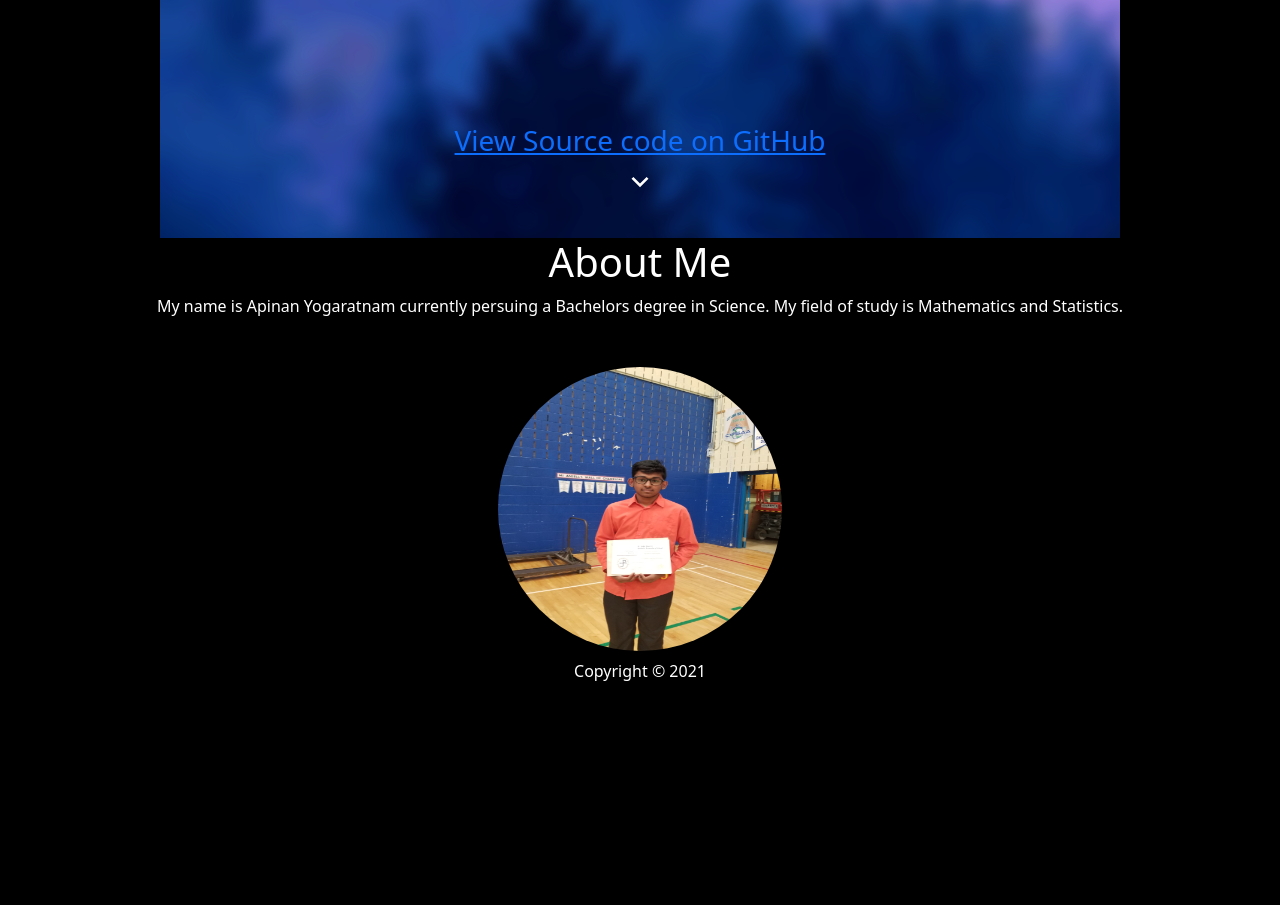
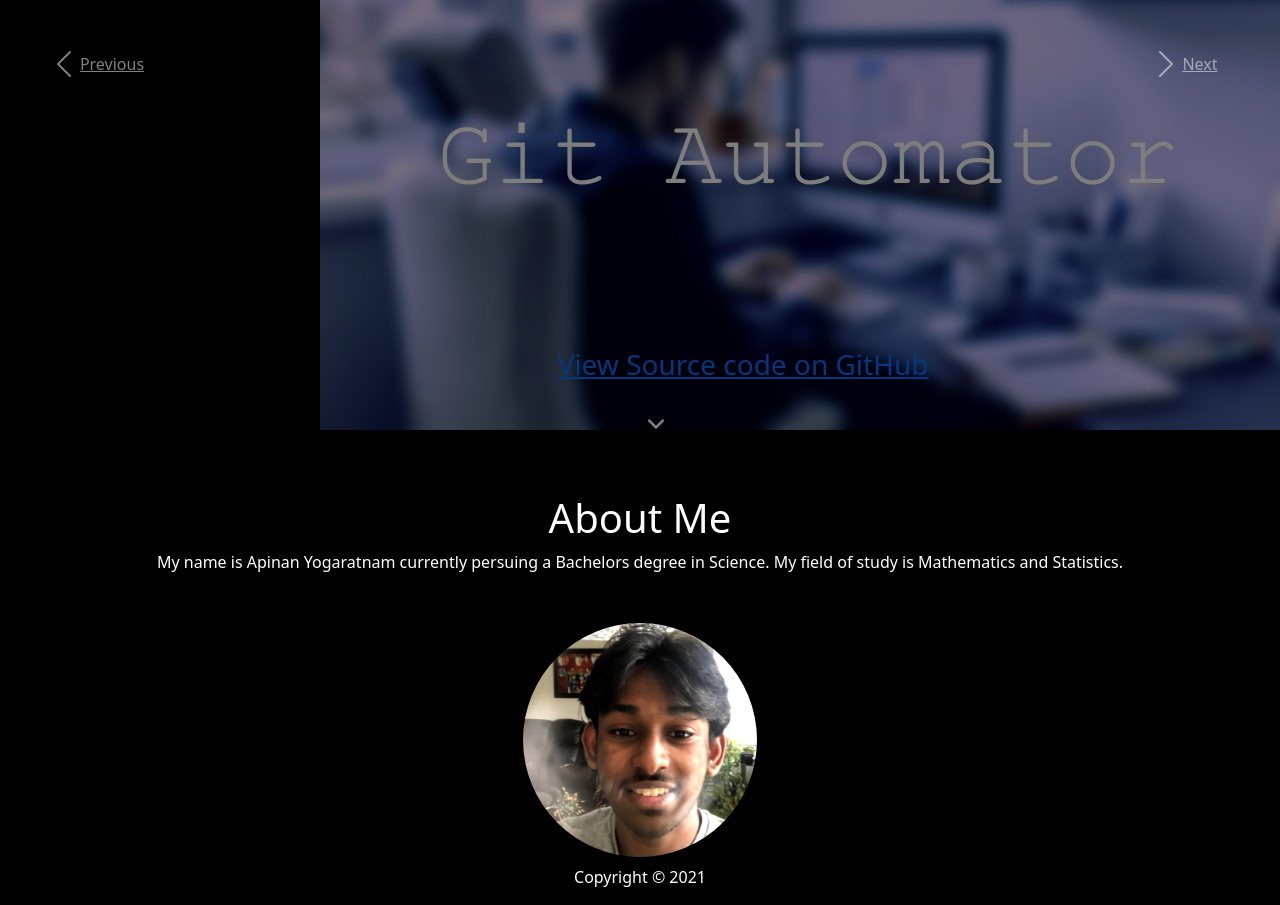
Before and after one commit to apinanyogaratnam/my-personal-website-v2.0, a React (Create React App) app: page / in a window 1280 px wide. Shown: the part 1102-2007 px from the top of the page. Before the commit the page ends 1801 px from the top, so only its background shows below. Built offline with nearby package versions, Linux system fonts and the light colour scheme; a web font is replaced by a local one.

Commit message:
changed carousel to appear at bottom right of container

```diff
--- a/src/App.css
+++ b/src/App.css
@@ -44,10 +44,14 @@
 }
 
 .image-of-me {
-  height: 300px;
-  width: 300px;
+  height: 250px;
+  width: 250px;
   border-radius: 50%;
   border: 1vh solid black;
   margin-top: 2%;
   margin-right: 0%;
 }
+
+.aboutme-title {
+  margin-top: 5%;
+}
--- a/src/components/about_me.js
+++ b/src/components/about_me.js
@@ -4,11 +4,11 @@ import '../App.css'
 const AboutMe = () => {
     return (
         <div id="About">
-            <h1>About Me</h1>
+            <h1 className="aboutme-title" >About Me</h1>
             <p>
             My name is Apinan Yogaratnam currently persuing a Bachelors degree in Science. My field of study is Mathematics and Statistics.
             </p>
-            <img className="image-of-me" src={require("../images/head_and_body_shot.jpg").default} alt="Apinan Yogaratnam in Pink Shirt" />
+            <img className="image-of-me" src={require("../images/head_shot.png").default} alt="Apinan Yogaratnam in Pink Shirt" />
         </div>
     )
 }
--- a/src/components/carousel_container.js
+++ b/src/components/carousel_container.js
@@ -17,9 +17,9 @@ const CarouselContainer = () => {
                     />
                     <Carousel.Caption>
                     <a href="https://github.com/apinanyogaratnam/Associate" target="_blank" rel="noopener noreferrer">
-                        <h3>View Source code on GitHub</h3>
+                        <h3 className="side-project-link">View Source code on GitHub</h3>
                     </a>
-                    <Link to="About"> <RiArrowDownSLine color="white" size="2em" /> </Link>
+                    <Link to="About"> <RiArrowDownSLine className="arrow-to-aboutme" color="white" size="2em" /> </Link>
                     </Carousel.Caption>
                 </Carousel.Item>
 
@@ -33,9 +33,9 @@ const CarouselContainer = () => {
 
                     <Carousel.Caption>
                     <a href="https://github.com/apinanyogaratnam/automate_git" target="_blank" rel="noopener noreferrer">
-                        <h3>View Source code on GitHub</h3>
+                        <h3 className="side-project-link">View Source code on GitHub</h3>
                     </a>
-                    <Link to="About"> <RiArrowDownSLine color="white" size="2em" /> </Link>
+                    <Link to="About"> <RiArrowDownSLine className="arrow-to-aboutme" color="white" size="2em" /> </Link>
                     </Carousel.Caption>
                 </Carousel.Item>
 
@@ -49,9 +49,9 @@ const CarouselContainer = () => {
 
                     <Carousel.Caption>
                     <a href="https://github.com/apinanyogaratnam/Image-Compression-Tool" target="_blank" rel="noopener noreferrer">
-                        <h3>View Source code on GitHub</h3>
+                        <h3 className="side-project-link">View Source code on GitHub</h3>
                     </a>
-                    <Link to="About"> <RiArrowDownSLine color="white" size="2em" /> </Link>
+                    <Link to="About"> <RiArrowDownSLine className="arrow-to-aboutme" color="white" size="2em" /> </Link>
                     </Carousel.Caption>
                 </Carousel.Item>
             </Carousel>
--- a/src/css/custom.css
+++ b/src/css/custom.css
@@ -21,6 +21,17 @@ p {
     max-width: 960px;
     margin: auto;
     display: flex;
-  justify-content: center;
-  align-items: center;
+    justify-content: center;
+    align-items: center;
+    margin-top: 15%;
+    margin-left: 25%;
 }
+
+.side-project-link {
+    margin-left: 23%;
+}
+
+.arrow-to-aboutme {
+    position: absolute;
+    margin-top: 2%;
+}
```
Also changed, not shown: src/components/header.js (added, +56 -0 lines), src/components/resume.js (added, +20 -0 lines), src/components/side_projects.js (added, +85 -0 lines), src/images/head_shot.jpg (added), src/images/head_shot.png (added).
